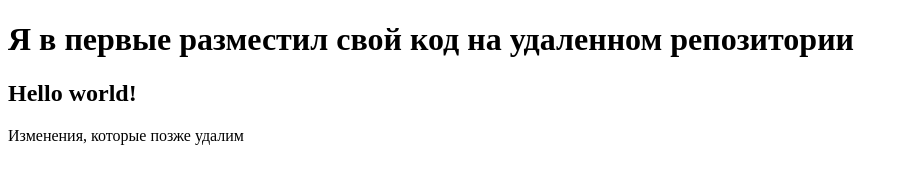
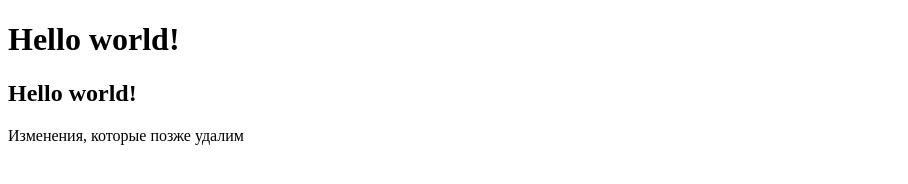
Before and after one commit to Ildar1233/new-repo, a plain HTML site: page index.html in a window 1280 px wide. Shown: the whole page, without its empty margins (0-908 px from the left). Drawn offline with Linux system fonts and the light colour scheme.

Commit message:
Revert "new commit"
This reverts commit f7ffbaff7ade7d2e642aa8755e317cdd87a5f07b.

```diff
--- a/index.html
+++ b/index.html
@@ -3,10 +3,10 @@
 <head>
     <meta charset="UTF-8">
     <meta name="viewport" content="width=device-width, initial-scale=1.0">
-    <title>New git project</title>
+    <title>Document</title>
 </head>
 <body>
-    <h1>Я в первые разместил свой код на удаленном репозитории</h1>
+    <h1>Hello world!</h1>
     <h2>Hello world!</h2>
     <p>Изменения, которые позже удалим</p>
 </body>
```
